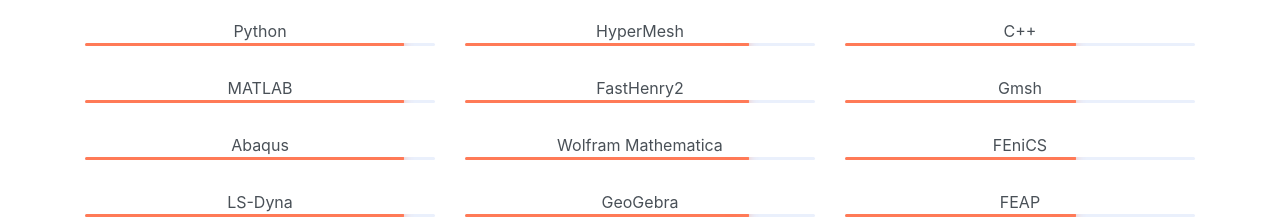
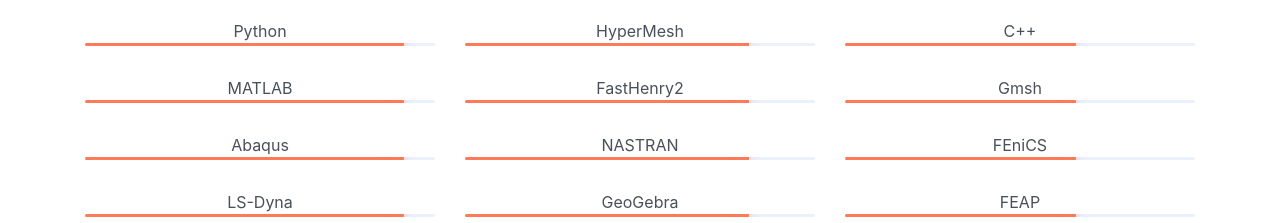
Before and after one commit to KarthikAS55/Details, a website: page index.html in a window 1280 px wide. Shown: the part 9540-9763 px from the top of the page. Drawn offline with nearby package versions, Linux system fonts and the light colour scheme; a small style sheet from the web is missing; files whose address does not match are found by name.

Commit message:
Update index.html

```diff
--- a/index.html
+++ b/index.html
@@ -705,7 +705,7 @@
                     <ul class="list-unstyled">
                         <li>HyperMesh <div class="progress"><div class="progress-bar bg-primary" role="progressbar" style="width: 80%;" aria-valuenow="80" aria-valuemin="0" aria-valuemax="100"><span>80%</span></div></div></li>
                         <li>FastHenry2 <div class="progress"><div class="progress-bar bg-primary" role="progressbar" style="width: 80%;" aria-valuenow="80" aria-valuemin="0" aria-valuemax="100"><span>80%</span></div></div></li>
-                        <li>Wolfram Mathematica <div class="progress"><div class="progress-bar bg-primary" role="progressbar" style="width: 80%;" aria-valuenow="80" aria-valuemin="0" aria-valuemax="100"><span>80%</span></div></div></li>
+                        <li>NASTRAN <div class="progress"><div class="progress-bar bg-primary" role="progressbar" style="width: 80%;" aria-valuenow="80" aria-valuemin="0" aria-valuemax="100"><span>80%</span></div></div></li>
                         <li>GeoGebra <div class="progress"><div class="progress-bar bg-primary" role="progressbar" style="width: 80%;" aria-valuenow="80" aria-valuemin="0" aria-valuemax="100"><span>80%</span></div></div></li>
                         <li>ParaView
                             <div class="progress"><div class="progress-bar bg-primary" role="progressbar" style="width: 80%;" aria-valuenow="80" aria-valuemin="0" aria-valuemax="100"><span>80%</span></div></div></li>
```
